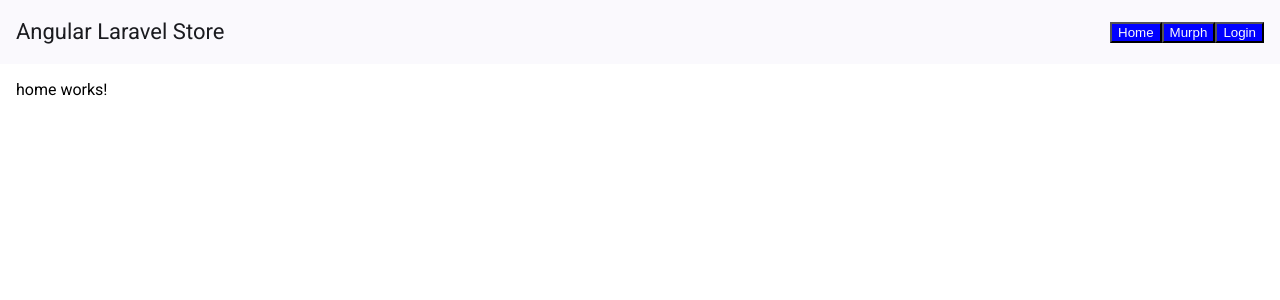
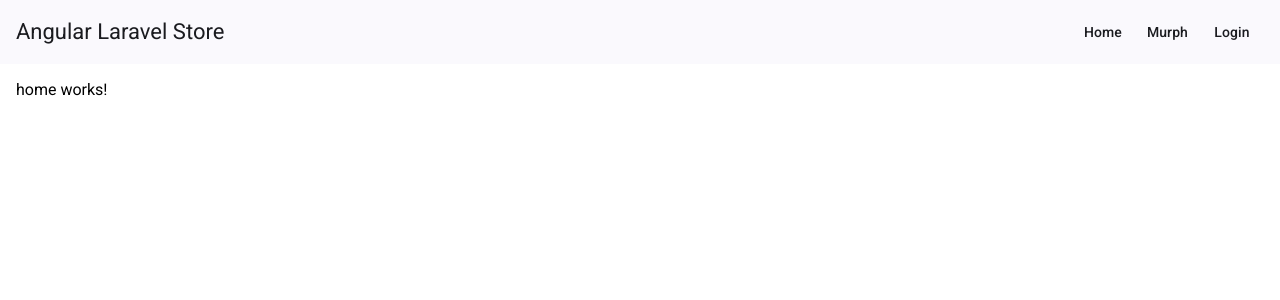
Before and after one commit to colcheski/angular-laravel-store, an Angular app in the folder frontend/: page / in a window 1280 px wide. Shown: the top 300 px of the page. Built offline with nearby package versions, Linux system fonts and the light colour scheme.

Commit message:
make site navigation buttons mat-buttons

```diff
--- a/frontend/src/app/navbar/navbar.component.css
+++ b/frontend/src/app/navbar/navbar.component.css
@@ -1,12 +1,3 @@
 .spacer {
     flex: 1 1 auto;
   }
-
-  button {
-    color: rgb(250, 250, 250);
-    background-color: blue
-  }
-
-  button:hover {
-    background-color: rgba(0, 0, 0);
-  }
--- a/frontend/src/app/navbar/navbar.component.html
+++ b/frontend/src/app/navbar/navbar.component.html
@@ -1,4 +1,4 @@
-<mat-toolbar color="primary">
+<mat-toolbar>
     <span>Angular Laravel Store</span>
     <span class="spacer"></span>
     <button mat-button routerLink="/">Home</button>
--- a/frontend/src/app/navbar/navbar.component.ts
+++ b/frontend/src/app/navbar/navbar.component.ts
@@ -3,11 +3,12 @@ import { Component } from '@angular/core';
 import { MatToolbarModule } from '@angular/material/toolbar';
 import { environment } from '../../environments/environment';
 import { RouterLink } from '@angular/router';
+import { MatButtonModule } from '@angular/material/button';
 
 @Component({
   selector: 'app-navbar',
   standalone: true,
-  imports: [MatToolbarModule, RouterLink],
+  imports: [MatToolbarModule, MatButtonModule, RouterLink],
   templateUrl: './navbar.component.html',
   styleUrl: './navbar.component.css'
 })
```
